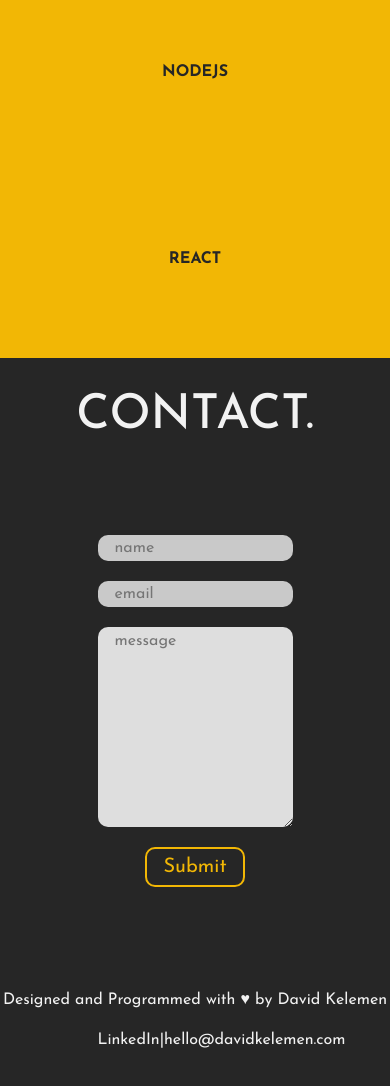
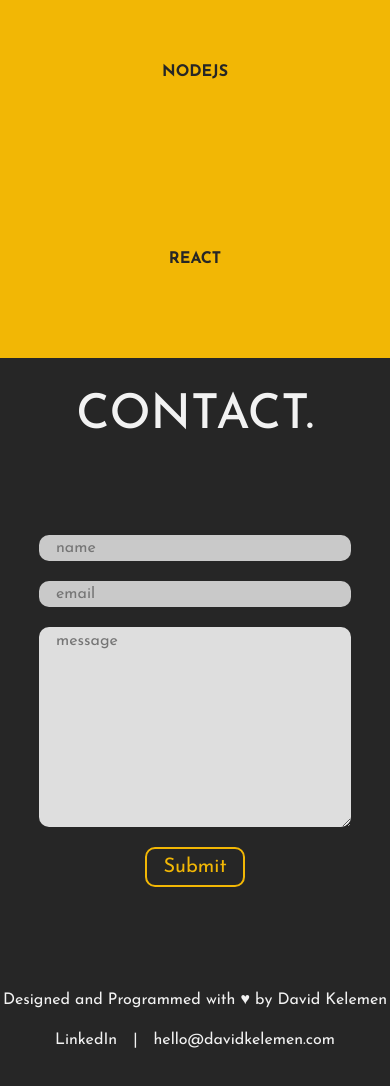
Before and after one commit to davidklmn/portfolio, a React (Create React App) app: page / in a window 390 px wide. Shown: the part 4842-5928 px from the top of the page. Built offline with nearby package versions, Linux system fonts and the light colour scheme; some icons are missing.

Commit message:
Mobile visual changes

```diff
--- a/src/components/contact.css
+++ b/src/components/contact.css
@@ -89,4 +89,7 @@
     .contact-container{
         height: 600px;
     }
+    .form-container form{
+        width: 80%;
+    }
 }
--- a/src/components/footer.css
+++ b/src/components/footer.css
@@ -26,6 +26,12 @@
     color: var(--textcolor);
 }
 
-.footer-container a:hover{
+.footer-container .contacts a:hover{
     color: var(--darkyellow);
 }
+
+@media (max-width: 576px){
+    .footer-container .contacts{
+        width: 80%;
+    }
+}
```
